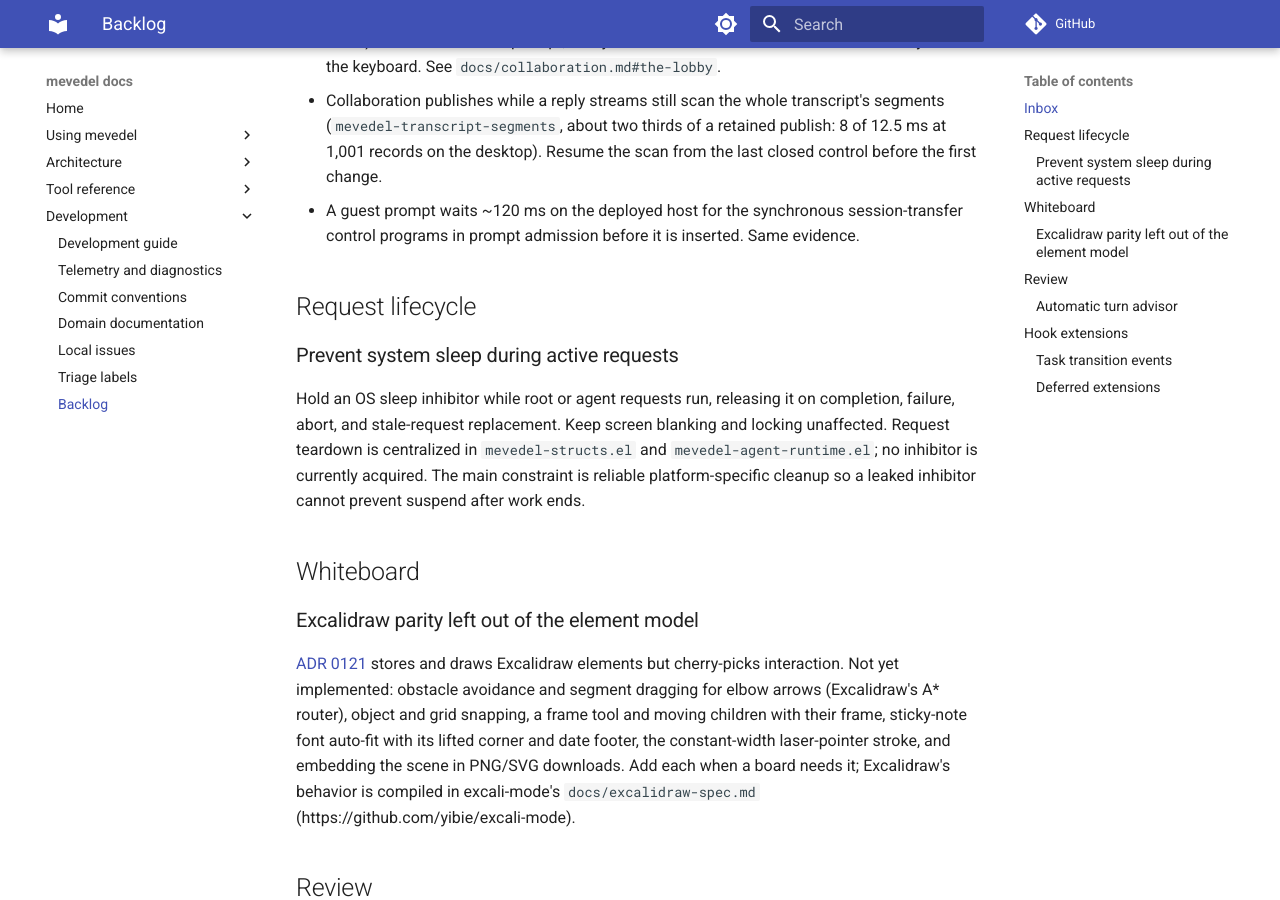
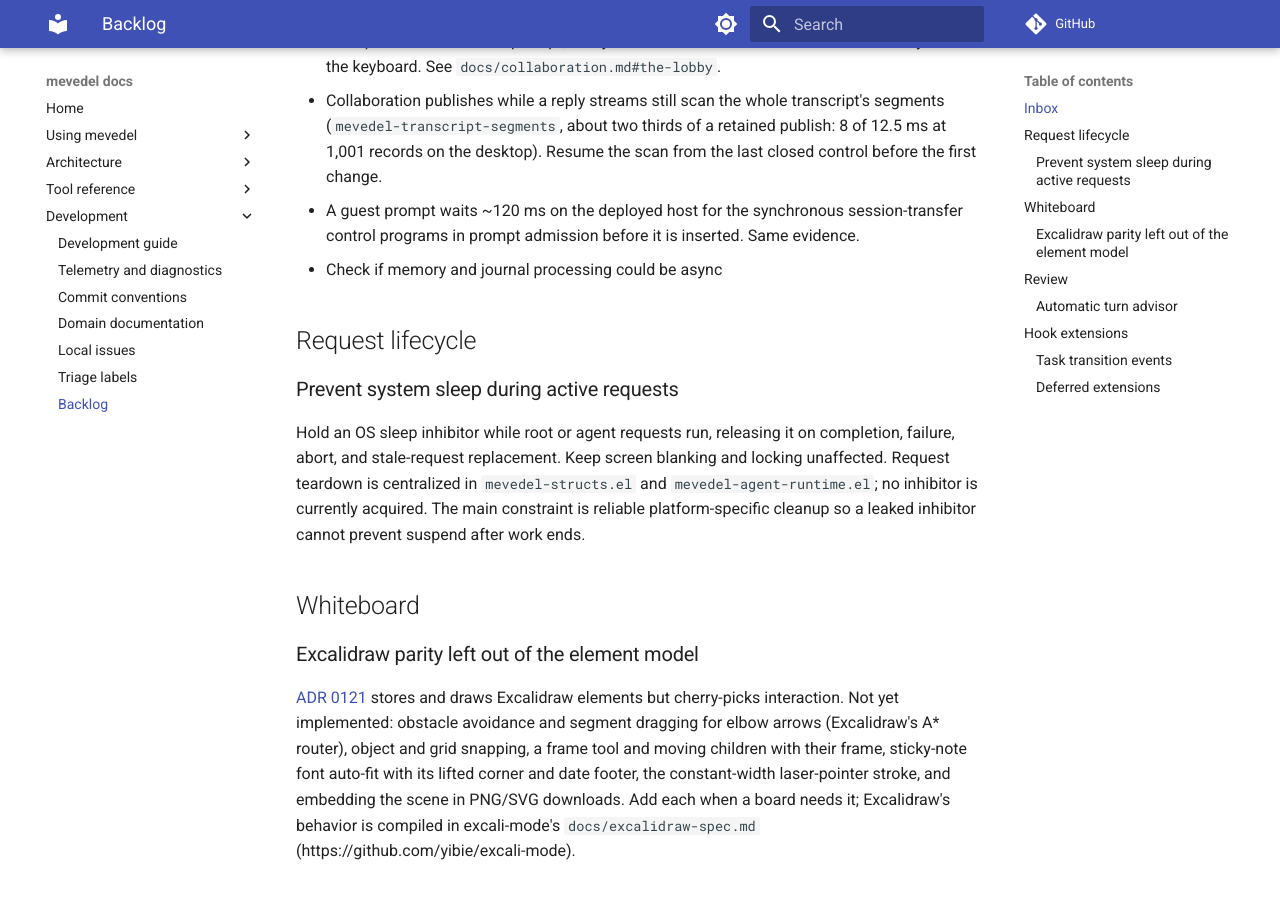
Before and after one commit to FrauH0lle/mevedel, an MkDocs documentation site: the page built from docs/backlog.md, in a window 1280 px wide and 900 px high, scrolled down 615 px. Built offline with MkDocs 1.6.1 and Material for MkDocs 9.7.7, drawn with Linux system fonts in a browser that asks for light colours; comment, search, counter and statistics services are not loaded.

Commit message:
docs(backlog): Note asynchronous memory processing work
* docs/backlog.md: Record the request to investigate asynchronous memory and journal processing.

```diff
--- a/docs/backlog.md
+++ b/docs/backlog.md
@@ -26,6 +26,7 @@ Remove items when they are implemented, obsolete, or no longer valuable.
 - A guest prompt waits ~120 ms on the deployed host for the synchronous
   session-transfer control programs in prompt admission before it is
   inserted. Same evidence.
+- Check if memory and journal processing could be async
 
 ## Request lifecycle
 
```
